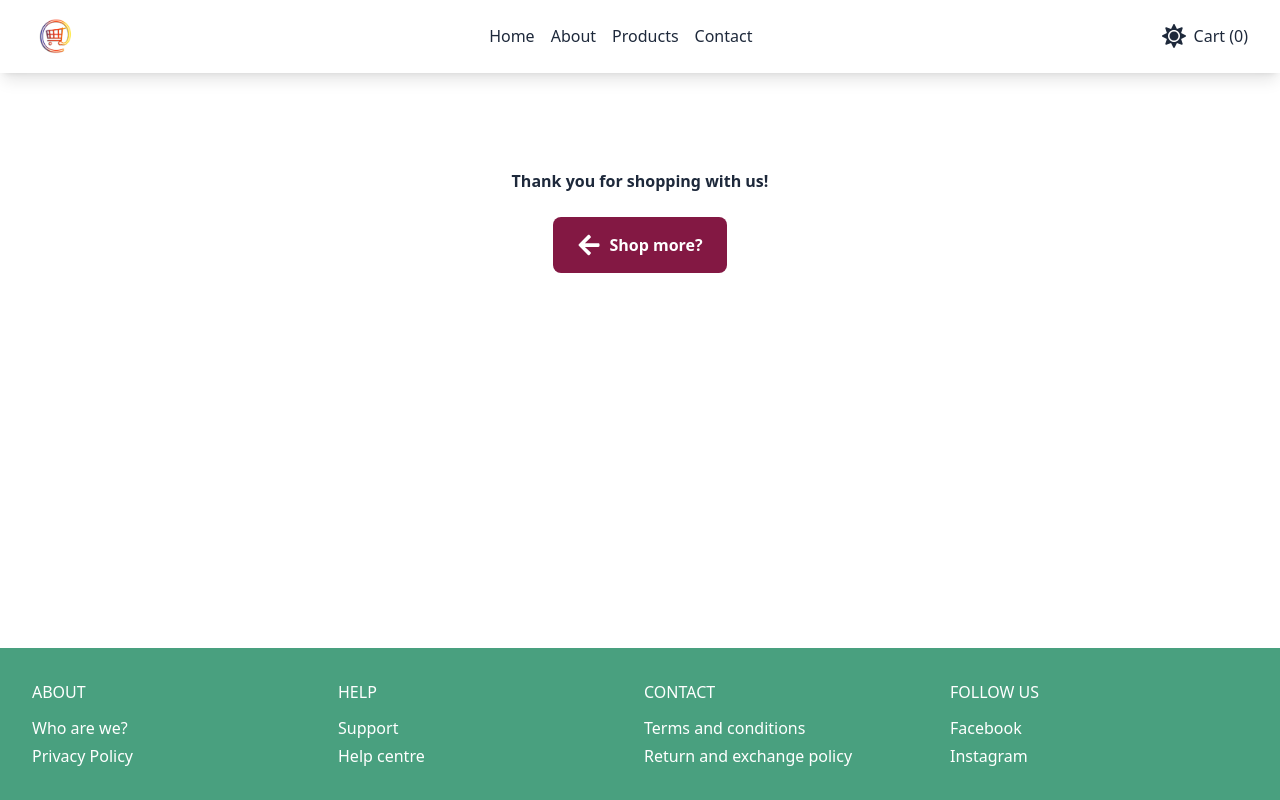
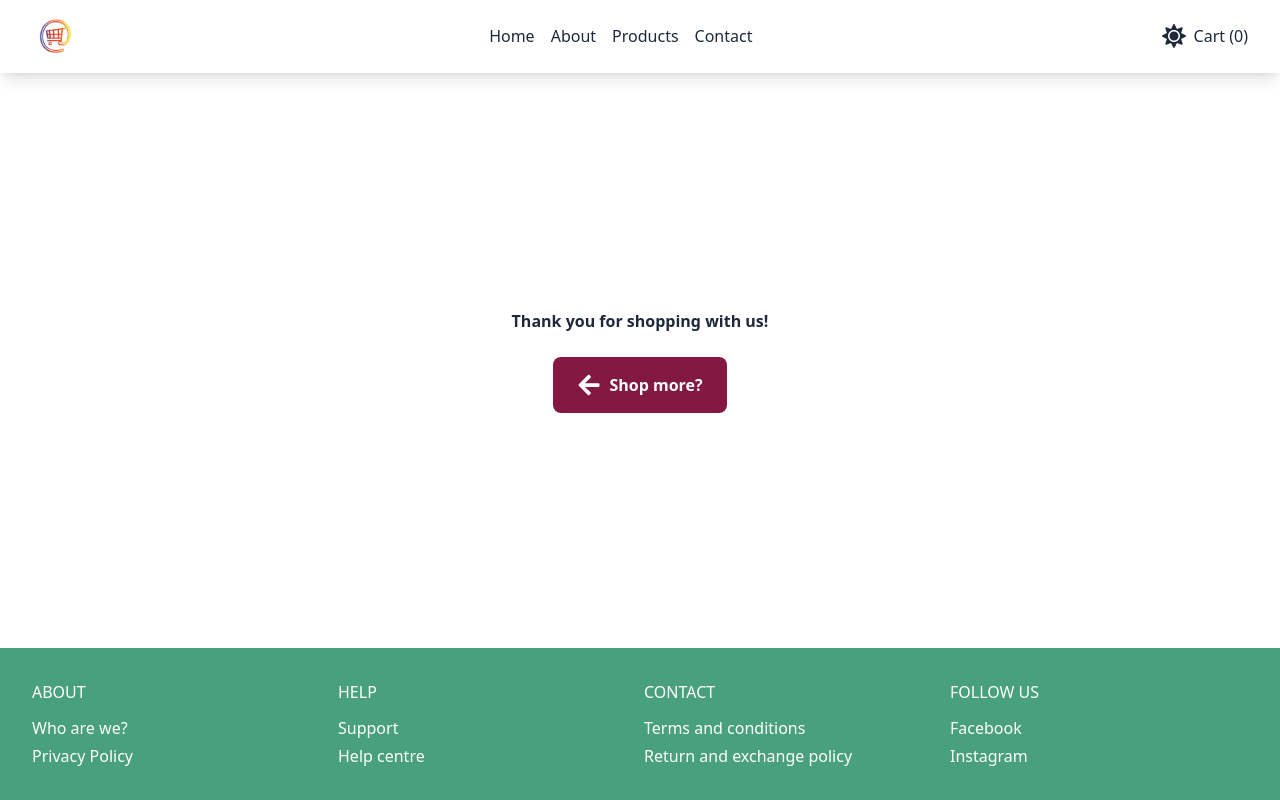
Before and after one commit to AbhinavTuladhar/ecommerce-redux, a React (Vite) app: page /thankyou in a window 1280 px wide. Built offline with nearby package versions, Linux system fonts and the light colour scheme; no server answers; what tailwindcss-fluid-type would draw is missing.

Commit message:
fix: stretch thank you, 404 pages

```diff
--- a/src/pages/NotFound/index.tsx
+++ b/src/pages/NotFound/index.tsx
@@ -3,8 +3,8 @@ import FadeInContainer from '@/components/layouts/FadeInContainer'
 
 const Index = () => {
   return (
-    <PageLayout>
-      <FadeInContainer>
+    <FadeInContainer className="flex flex-col">
+      <PageLayout>
         <div className="flex flex-1 flex-col items-center justify-center gap-y-4">
           <h1 className="font-bold fluid-text-3xl"> 404 </h1>
           <div className="space-y-2 text-center">
@@ -13,8 +13,8 @@ const Index = () => {
           </div>
           <p> It appears the page you seek doesn't exist. </p>
         </div>
-      </FadeInContainer>
-    </PageLayout>
+      </PageLayout>
+    </FadeInContainer>
   )
 }
 
--- a/src/pages/ThankYou/index.tsx
+++ b/src/pages/ThankYou/index.tsx
@@ -10,7 +10,7 @@ const Index = () => {
   cartDispatch(clearCart())
 
   return (
-    <FadeInContainer>
+    <FadeInContainer className="flex flex-col">
       <PageLayout>
         <div className="flex flex-1 flex-col items-center justify-center gap-y-6 py-20 text-center">
           <h2 className="font-bold fluid-text-4xl">Thank you for shopping with us!</h2>
```
